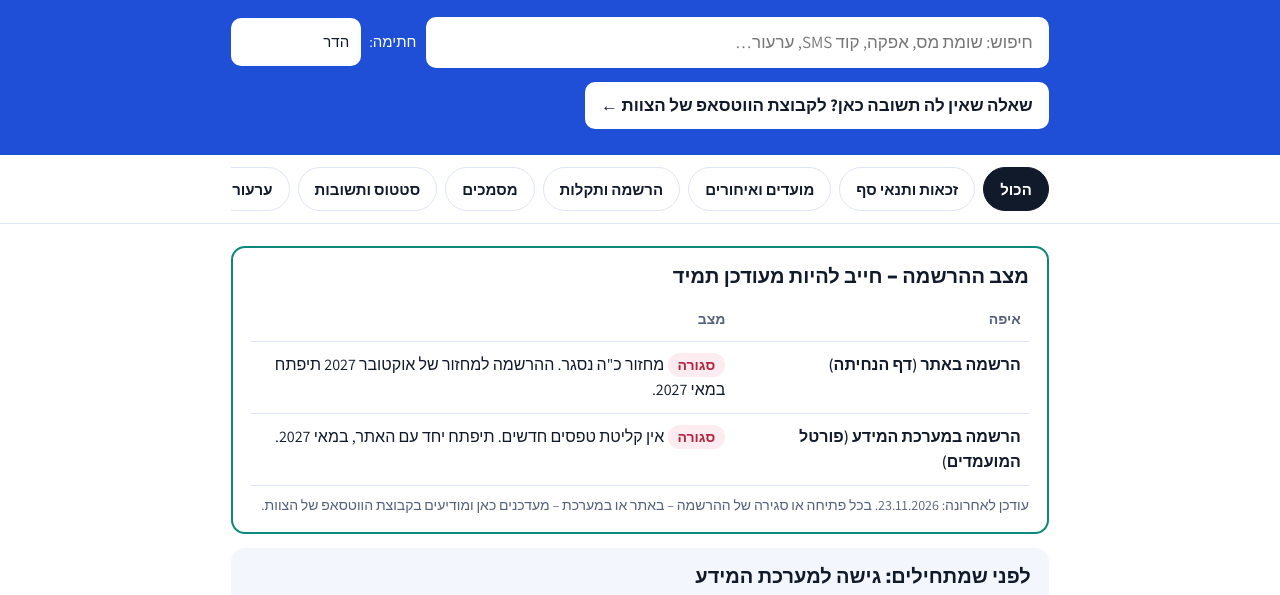
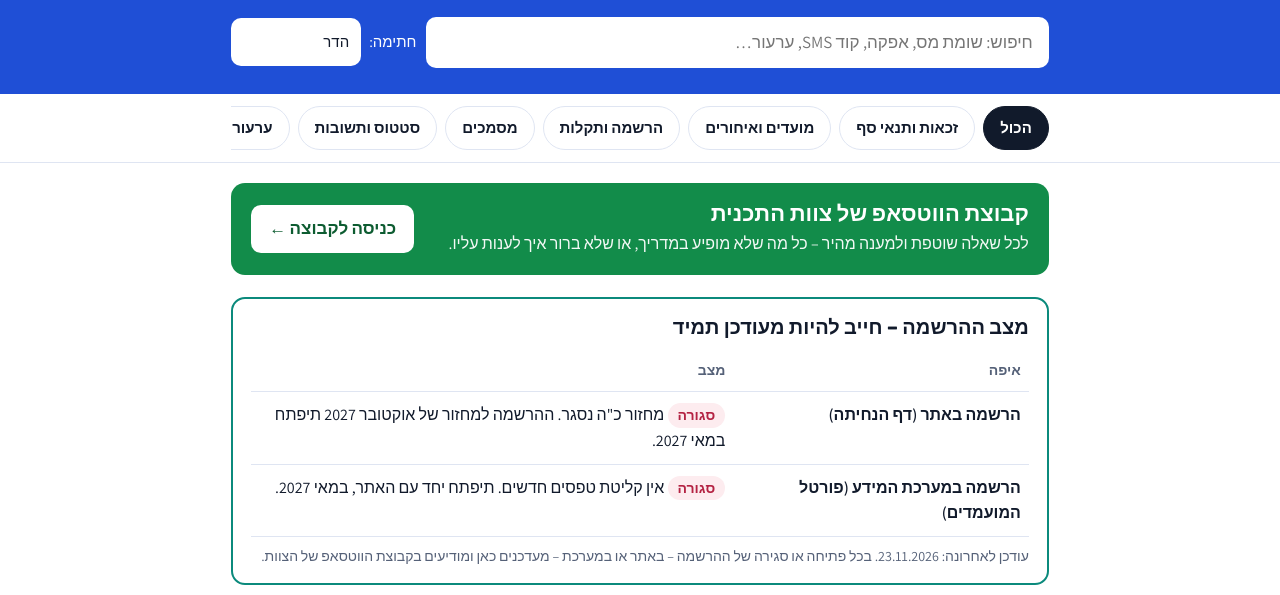
Before and after one commit to atidim-1/atidim, a plain HTML site: page miyun/index.html in a window 1280 px wide. Shown: the part 173-768 px from the top of the page. Drawn offline with Linux system fonts and the light colour scheme.

Commit message:
מדריך מיון: קבוצת הצוות בראש העמוד, הסרת שתי שורות ניתוב
Co-Authored-By: Claude Opus 5.5 <noreply@anthropic.com>
Claude-Session: https://claude.ai/code/session_01P3N1Qbb5Ugvho32cgoL7q2

```diff
--- a/miyun/index.html
+++ b/miyun/index.html
@@ -49,6 +49,12 @@ nav{position:sticky;top:0;z-index:5;background:var(--bg);border-bottom:1px solid
 .status small,.access small{display:block;color:var(--mute);font-size:14px;margin-top:8px}
 .access{margin:14px 0 0;background:var(--panel);border-radius:14px;padding:16px 18px}
 .access ul{margin:0;padding-inline-start:22px}
+.team{display:grid;grid-template-columns:minmax(0,1fr) auto;gap:4px 16px;align-items:center;margin:20px 0 0;background:#128c4a;color:#fff;text-decoration:none;border-radius:14px;padding:18px 20px}
+.team-t{font:700 22px/1.2 Rubik,sans-serif}
+.team-s{grid-column:1;font-size:16px;opacity:.95}
+.team-b{grid-column:2;grid-row:1/3;background:#fff;color:#0d5c31;font-weight:700;border-radius:10px;padding:10px 18px;min-height:44px;display:flex;align-items:center;white-space:nowrap}
+.team:focus-visible{outline:3px solid var(--blue);outline-offset:3px}
+@media(max-width:600px){.team{grid-template-columns:1fr}.team-b{grid-column:1;grid-row:auto;justify-content:center;margin-top:8px}}
 .wa{display:inline-flex;align-items:center;gap:8px;margin-top:14px;background:#fff;color:#111a2b;font-weight:700;text-decoration:none;border-radius:10px;padding:10px 16px;min-height:44px}
 .wa:focus-visible{outline:3px solid #fff;outline-offset:2px}
 .rules{margin:14px 0 0;border:1px solid var(--line);border-radius:14px;padding:16px 18px}
@@ -101,11 +107,15 @@ footer{border-top:1px solid var(--line);margin-top:40px;padding:20px 0 40px;font
    <input id="s" type="search" placeholder="חיפוש: שומת מס, אפקה, קוד SMS, ערעור…" aria-label="חיפוש שאלה">
    <label class="sig">חתימה:<input id="sig" value="הדר" aria-label="שם לחתימה"></label>
   </div>
-  <a class="wa" href="https://chat.whatsapp.com/BAKtJpRYbCKCXt6iM0INDG" target="_blank" rel="noopener">שאלה שאין לה תשובה כאן? לקבוצת הווטסאפ של הצוות ←</a>
  </div>
 </header>
 <nav><div class="wrap"><div class="chips" id="chips"></div></div></nav>
 
+<div class="wrap"><a class="team" href="https://chat.whatsapp.com/BAKtJpRYbCKCXt6iM0INDG" target="_blank" rel="noopener">
+ <span class="team-t">קבוצת הווטסאפ של צוות התכנית</span>
+ <span class="team-s">לכל שאלה שוטפת ולמענה מהיר – כל מה שלא מופיע במדריך, או שלא ברור איך לענות עליו.</span>
+ <span class="team-b">כניסה לקבוצה ←</span>
+</a></div>
 <div class="wrap" id="top">
  <section class="status" aria-labelledby="st">
   <h2 id="st">מצב ההרשמה – חייב להיות מעודכן תמיד</h2>
@@ -149,9 +159,7 @@ footer{border-top:1px solid var(--line);margin-top:40px;padding:20px 0 40px;font
   <thead><tr><th>סוג הפנייה</th><th>למי</th></tr></thead>
   <tbody>
    <tr><td>מועמד/ת מרקע חרדי (יוצאים לשינוי, מטרוטק, דח"ש, בלי שירות צבאי)</td><td>הדס – מטרוטק</td></tr>
-   <tr><td>סטודנטים לפני גיוס, ומלגות אחרות של עתידים</td><td>מדור מלגות: melagot@atidim.org</td></tr>
    <tr><td>לימודים לא אקדמיים (שיווק דיגיטלי, קורסים) ופניות של לוחמים להייטק</td><td>לוחמים להייטק</td></tr>
-   <tr><td>סטודנטים שכבר בתכנית (תשלומים, ממוצע, הקפאה, אישור מלגה)</td><td>הרכזת המלווה שמופיעה במייל הקבלה</td></tr>
    <tr><td>תקלה במערכת שאינה קשורה לדחייה</td><td>דוד כהן, מערכות מידע – עם צילום מסך ות"ז</td></tr>
    <tr><td>מייל דיוור או SMS שלא הגיע גם אחרי שליחת התבנית</td><td>יונה</td></tr>
    <tr><td>מועדי ריאיון חסרים, מקרה שלא מופיע במדריך, שיחה עם בוגרים, שיתופי פעולה, ספקים, גופים חיצוניים</td><td><a href="https://chat.whatsapp.com/BAKtJpRYbCKCXt6iM0INDG" target="_blank" rel="noopener">קבוצת הווטסאפ של הצוות</a></td></tr>
@@ -186,7 +194,7 @@ const ITEMS=[
  ch:"אושרו בעבר: ביואינפורמטיקה (ת\"א), הנדסה כימית (טכניון). לא אושרו: חקלאות ואגרונומיה, טכנולוגיות דיגיטליות ברפואה (HIT). רק אם המסלול חדש ולא ברור – שואלים בקבוצת הצוות."},
 {c:"elig",q:"לא שירתתי בצבא / עתודה / דחיתי את הגיוס",k:"שירות צבאי עתודה דחיית שירות לאומי פטור",rule:"התכנית מחייבת שירות צבאי או לאומי. מועמד/ת מרקע חרדי – מעבירים להדס.",
  m:"תכנית עתידים לתעשייה ולהייטק מיועדת לסטודנטים לאחר שירות צבאי או שירות לאומי, ולכן לצערנו לא נוכל להתקדם בתהליך.\nמאחלות לך הצלחה רבה בלימודים.",
- ch:"לא שולחים את המייל הזה אם המועמד/ת מרקע חרדי – מעבירים להדס, שם בוחנים את המקרה. סטודנט לפני גיוס – מדור מלגות."},
+ ch:"לא שולחים את המייל הזה אם המועמד/ת מרקע חרדי – מעבירים להדס, שם בוחנים את המקרה."},
 {c:"elig",q:"עדיין לא התקבלתי ללימודים / אני במכינה",k:"מכינה קבלה ממתין תשובה מהאוניברסיטה",rule:"אפשר להירשם, ולעדכן כשמתקבלים.",
  m:"אפשר להירשם גם לפני שהתקבלת ללימודים. כשתתקבל/י – חשוב לעדכן אותנו במייל חוזר, ונעדכן את זה בתיק שלך.\nלטופס ההרשמה: "+T2},
 {c:"elig",q:"נרשמתי בשנה שעברה ונדחיתי – אפשר לנסות שוב?",k:"שנה שעברה שוב מחדש נדחיתי בעבר",rule:"כן. ממלאים טופס הרשמה מחדש ומעלים מסמכים עדכניים.",
```
